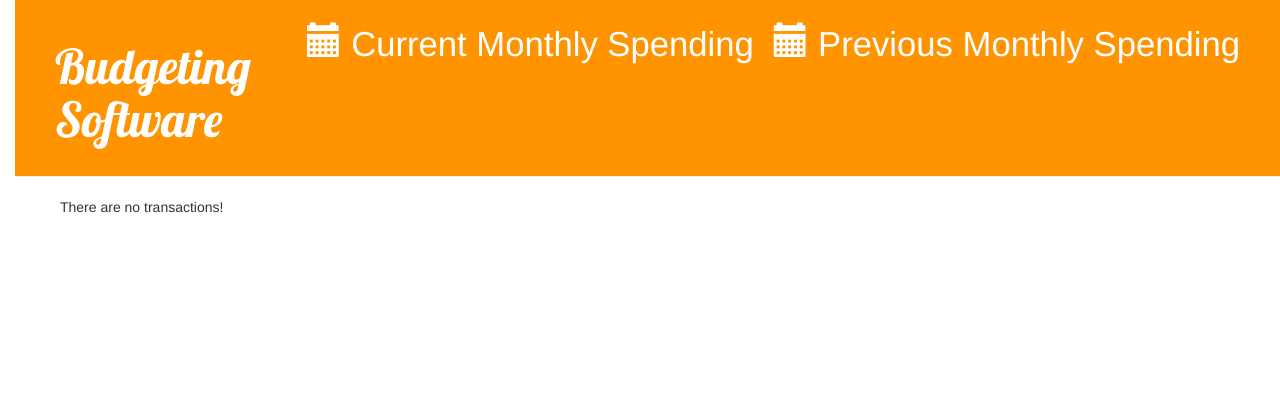
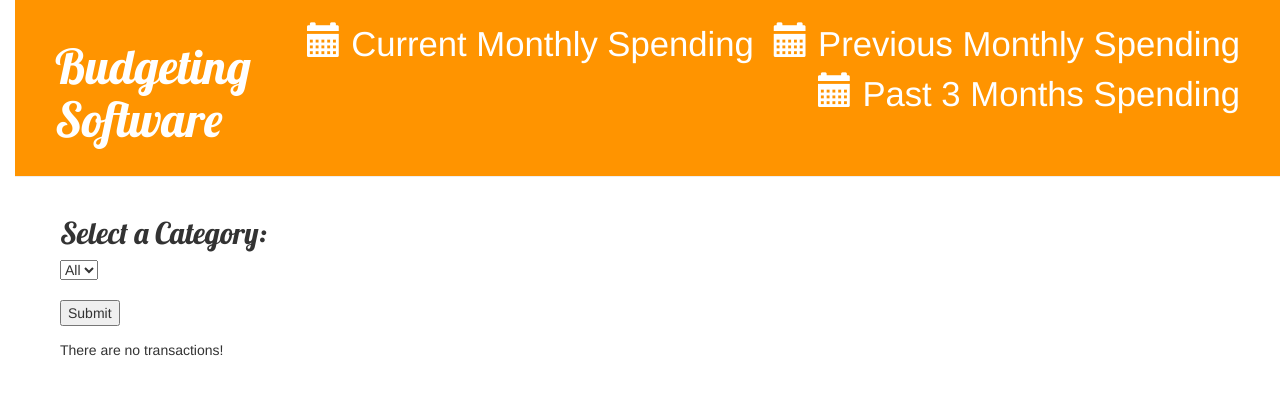
Before and after one commit to Rhoulhac/Django-budget-software, a Django app: a page that uses budget/templates/base.html in a window 1280 px wide. Shown: the top 395 px of the page. Run offline with Django 3.2, Linux system fonts and the light colour scheme; data that the repository does not hold is empty; some libraries are stand-ins or nearby versions.

Commit message:
Added Category filter and 3 Month view of spending

```diff
--- a/budget/models.py
+++ b/budget/models.py
@@ -1,7 +1,4 @@
-import datetime
-
 from django.db import models
-# from django.utils import timezone
 
 
 class Store(models.Model):
@@ -42,6 +39,7 @@ class Transaction(models.Model):
     class Meta:
         ordering = ['-purchase_date']
 
+
 class Savings(models.Model):
     name = models.CharField("Savings Category", unique=True, max_length=255)
     amount_saved = models.DecimalField(max_digits=6, decimal_places=2)
--- a/budget/templates/base.html
+++ b/budget/templates/base.html
@@ -16,6 +16,9 @@
             <a href="{% url 'current-month-spending' %}" class="top-menu">
                 <span class="glyphicon glyphicon-calendar"></span> Current Monthly Spending
             </a>
+            <a href="{% url 'three-previous-months-spending' %}" class="top-menu">
+                <span class="glyphicon glyphicon-calendar"></span> Past 3 Months Spending
+            </a>
             <h1><a href="/">Budgeting Software</a></h1>
         </div>
         <div class="container-fluid">
--- a/budget/templates/budget/transaction_list.html
+++ b/budget/templates/budget/transaction_list.html
@@ -5,18 +5,17 @@
 
     <div class="col-md-5 margin-trans">
         {% if filter %}
-            {% if transaction_list %}
-            <form action="">
+            <form method="GET">
+                <h2>Select a Category: </h2>
                 <select name="filter-category">
-                    <option value=""></option>
+                    <option value="">All</option>
                     {% for category in categories %}
                         <option value="{{ category }}">{{ category }}</option>
                     {% endfor %}
                 </select>
                 <br><br>
-                <input type="submit">
+                <input type="submit" value="Submit">
             </form>
-            {% endif %}
         {% endif %}
 
         {% if transaction_list %}
--- a/budget/urls.py
+++ b/budget/urls.py
@@ -1,16 +1,25 @@
 from django.conf.urls import url
-# from django.views.generic import ListView
 
-from .views import CategoryListView, TransactionListView, CurrentMonthAllListView, PreviousMonthAllListView
+from .views import CategoryListView, TransactionListView, CurrentMonthAllListView, \
+    PreviousMonthAllListView, ThreePreviousMonthsAllListView
 
 
 urlpatterns = [
     url(r'^categories/$', CategoryListView.as_view()),
     url(r'^transactions/$', TransactionListView.as_view()),
-    url(regex=r'^transactions/current_month_all$',
+    url(
+        regex=r'^transactions/current_month_all$',
         view=CurrentMonthAllListView.as_view(),
-        name='current-month-spending'),
-    url(regex=r'^transactions/previous_month_all$',
+        name='current-month-spending'
+    ),
+    url(
+        regex=r'^transactions/previous_month_all$',
         view=PreviousMonthAllListView.as_view(),
-        name='previous-month-spending'),
+        name='previous-month-spending'
+    ),
+    url(
+        regex=r'^transactions/three_previous_months$',
+        view=ThreePreviousMonthsAllListView.as_view(),
+        name='three-previous-months-spending'
+    ),
 ]
--- a/budget/views.py
+++ b/budget/views.py
@@ -1,12 +1,10 @@
 import datetime
 import re
 
-# from django.shortcuts import render
 from django.views.generic import ListView
 from django.db.models import Sum
 
 from . import models as mymodels
-# from .models import Order
 
 
 class CategoryListView(ListView):
@@ -22,14 +20,24 @@ class CurrentMonthAllListView(TransactionListView):
 
     def get_queryset(self):
         """ Show only Transactions for the current month """
-        return mymodels.Transaction.objects.filter(
+        queryset = mymodels.Transaction.objects.filter(
             purchase_date__year=datetime.datetime.now().year,
             purchase_date__month=datetime.datetime.now().month
         ).order_by('-purchase_date')
+        if self.request.GET.get('filter-category'):
+            selection = self.request.GET.get('filter-category')
+            if selection == 'All':
+                return queryset
+            else:
+                return queryset.filter(category__name=selection)
+        else:
+            return queryset
 
     def get_context_data(self, **kwargs):
         """ Transform queryset """
-        kwargs = super().get_context_data(**kwargs)
+        context = super().get_context_data(**kwargs)
+        q = self.request.GET.get('filter-category')
+        context['input'] = q
 
         # Get current month Category amounts
         current_month_trans = mymodels.Transaction.objects\
@@ -40,25 +48,33 @@ class CurrentMonthAllListView(TransactionListView):
         for c in cats:
             cat_spending[c.name] = spending(c.name, trans=current_month_trans)
 
-        kwargs['filter'] = 'current'
-        kwargs['categories'] = cat_spending
-        kwargs['displayed_budgets'] = ['Groceries', 'Household', 'Dining', 'Gas (car)', 'Other']
+        context['filter'] = 'current'
+        context['categories'] = cat_spending
+        context['displayed_budgets'] = ['Groceries', 'Household', 'Dining', 'Gas (car)', 'Other']
 
-        return kwargs
+        return context
 
 
 class PreviousMonthAllListView(TransactionListView):
 
     def get_queryset(self):
         """ Show only Transactions for the previous month """
-        return mymodels.Transaction.objects.filter(
+        queryset = mymodels.Transaction.objects.filter(
             purchase_date__year=datetime.datetime.now().year,
             purchase_date__month=datetime.datetime.now().month - 1
         ).order_by('-purchase_date')
+        if self.request.GET.get('filter-category'):
+            selection = self.request.GET.get('filter-category')
+            if selection == 'All':
+                return queryset
+            else:
+                return queryset.filter(category__name=selection)
+        else:
+            return queryset
 
     def get_context_data(self, **kwargs):
         """ Transform queryset """
-        kwargs = super().get_context_data(**kwargs)
+        context = super().get_context_data(**kwargs)
 
         # Get previous month Category amounts
         previous_month_trans = mymodels.Transaction.objects \
@@ -69,11 +85,45 @@ class PreviousMonthAllListView(TransactionListView):
         for c in cats:
             cat_spending[c.name] = spending(c.name, trans=previous_month_trans)
 
-        kwargs['filter'] = 'previous'
-        kwargs['categories'] = cat_spending
-        kwargs['displayed_budgets'] = ['Groceries', 'Household', 'Dining', 'Gas (car)', 'Other']
+        context['filter'] = 'previous'
+        context['categories'] = cat_spending
+        context['displayed_budgets'] = ['Groceries', 'Household', 'Dining', 'Gas (car)', 'Other']
 
-        return kwargs
+        return context
+
+
+class ThreePreviousMonthsAllListView(TransactionListView):
+
+    def get_context_data(self, **kwargs):
+        """ Transform queryset """
+        context = super().get_context_data(**kwargs)
+
+        # Get last three months Category amounts
+        three_month_trans = mymodels.Transaction.objects \
+            .filter(purchase_date__month__gt=datetime.datetime.now().month - 3)
+        cat_spending = {}
+        cats = mymodels.Category.objects.all()
+        for c in cats:
+            cat_spending[c.name] = spending(c.name, trans=three_month_trans)
+
+        context['filter'] = 'pastthree'
+        context['categories'] = cat_spending
+        context['displayed_budgets'] = ['Groceries', 'Household', 'Dining', 'Gas (car)', 'Other']
+
+        return context
+
+    def get_queryset(self):
+        """ Show Transactions for the previous 3 months """
+        queryset = mymodels.Transaction.objects.filter \
+            (purchase_date__month__gt=datetime.datetime.now().month - 3)
+        if self.request.GET.get('filter-category'):
+            selection = self.request.GET.get('filter-category')
+            if selection == 'All':
+                return queryset
+            else:
+                return queryset.filter(category__name=selection)
+        else:
+            return queryset
 
 
 def spending(category, trans):
```
